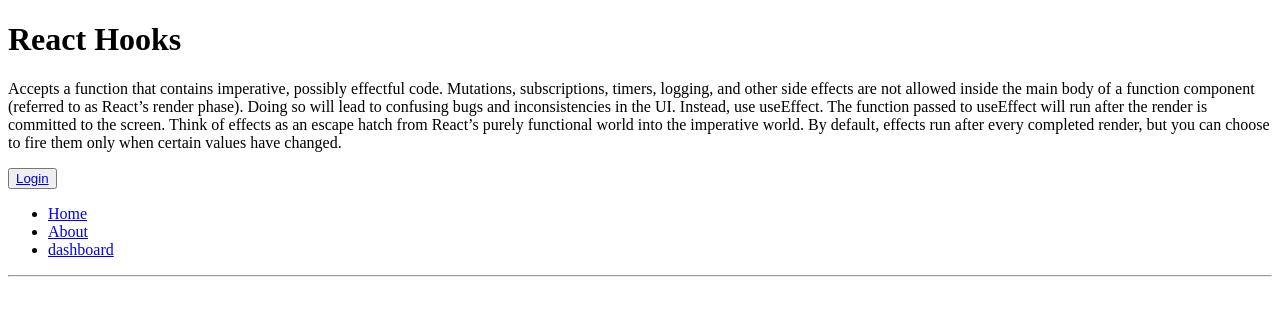
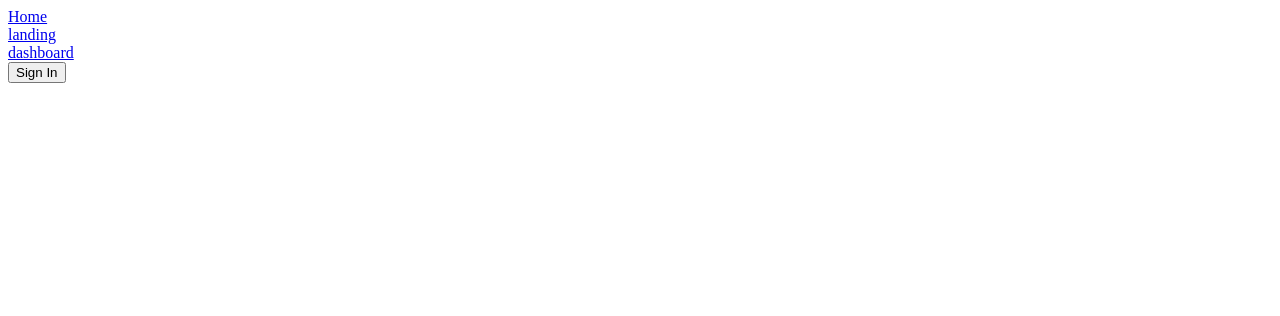
Before and after one commit to shruthi2609/reactfunctional, a React (Create React App) app: page / in a window 1280 px wide. Shown: the top 316 px of the page. Built offline with nearby package versions, Linux system fonts and the light colour scheme.

Commit message:
10.03 protected routes

```diff
--- a/src/App.js
+++ b/src/App.js
@@ -12,48 +12,116 @@ import ContextComponent from "./Components/ContextComponent";
 import {ContextUpdate} from "./Components/UpdateContext"
 import { Parent } from "./Components/FunctionalComponent";
 import {User} from "./Components/RefComponentTwo"
-import {BrowserRouter as Router,Routes,Route,Link} from "react-router-dom"
+import {BrowserRouter as Router,Routes,Route,Link, Navigate} from "react-router-dom"
 import Layout from "./Components/Layout";
-import {Home,DashBoard,About} from "./Components/Layout"
+//import {Home,DashBoard,About} from "./Components/Layout"
 import LoginComponent from "./Components/LoginComponent"
-{/*const handleAPI=async (text)=>{
-    console.log(text)
-   const res=await axios.get("https://hn.algolia.com/api/v1/search?query="+text)
-   return res.data.hits
-}
-<TestComponent msg="final" count={0}></TestComponent>
-<Parent></Parent>
-<User></User>*/}
+import { useState } from "react";
+
 const App=()=>{
+    const [user,setUser]=useState(null)
+    const handleSignIn=()=>setUser({username:"john",email:"john@gmail.com"})
+    const handleSignOut=()=>setUser(null)
+
     return(
         <div>
-            <h1>React Hooks</h1>
-        <p>Accepts a function that contains imperative, possibly effectful code.
-Mutations, subscriptions, timers, logging, and other side effects are not allowed inside the main body of a function component (referred to as React’s render phase). Doing so will lead to confusing bugs and inconsistencies in the UI.
-Instead, use useEffect. The function passed to useEffect will run after the render is committed to the screen. Think of effects as an escape hatch from React’s purely functional world into the imperative world.
-By default, effects run after every completed render, but you can choose to fire them only when certain values have changed.
-    </p>
-<Router>
+
+{/**<Router>
     <button>
     <Link to="/login"> Login</Link>
     </button>
     <Routes>
 
-        {/** nested routes */}
+
     <Route path="/" element={<Layout></Layout>}>
         <Route path="home" element={<Home></Home>}></Route>
         <Route path="dashboard/:username/:role" element={<DashBoard></DashBoard>}></Route>
         <Route path="about" element={<About></About>}></Route>
     </Route>
-    {/** navigating */}
+
     <Route path="/login" element={<LoginComponent></LoginComponent>}></Route>
     </Routes>
-</Router>
+    </Router>*
+    //protected Routes*/}
+    <Router>
+        <Navigation></Navigation>
+{
+    user?
 
-
-
-
+    <button onClick={handleSignOut}>Sign Out</button>:
+    <button onClick={handleSignIn}>Sign In</button>
+}
+    <Routes>
+        <Route path="/home" element={
+        <ProtectedRoute user={user}>
+        <Home>
+        </Home>
+        </ProtectedRoute>
+        }></Route>
+         <Route path="/dashboard" element={
+        <ProtectedRoute user={user}>
+        <DashBoard></DashBoard>
+        </ProtectedRoute>
+        }></Route>
+        <Route path="/landing" element={<Landing></Landing>}></Route>
+    </Routes>
+    </Router>
         </div>
     )
 }
+const Landing=()=>{
+    return(
+        <div>
+            <h1>Landing Page : Public</h1>
+        </div>
+    )
+}
+const Home=(props)=>{
+    return(
+        <div>
+        <h1>Home Page : Private</h1>
+        </div>
+    )
+}
+const DashBoard=(props)=>{
+    return(
+        <div>
+        <h1>DashBoard  : Private</h1>
+        </div>
+    )
+}
+/*const Home =(props)=>{
+    if(props.user){
+        return(
+            <div>
+                 <h1>Home Page : Private</h1>
+            </div>
+        )
+    }
+    return(
+     /*   <div>
+             <h1>Sorry Login again!</h1>
+        </div>
+        <Navigate to="/landing"></Navigate>
+
+    )
+}*/
+const Navigation=()=>{
+    return(
+    <nav>
+        <Link to="/home">Home</Link> <br></br>
+        <Link to="/landing">landing</Link><br></br>
+        <Link to="/dashboard">dashboard</Link>
+    </nav>
+    )
+}
+const ProtectedRoute =(props)=>{
+  if(props.user){
+    return props.children
+  }
+  else{
+      return <Navigate to="/landing"></Navigate>
+  }
+}
+
 export default App;
```
